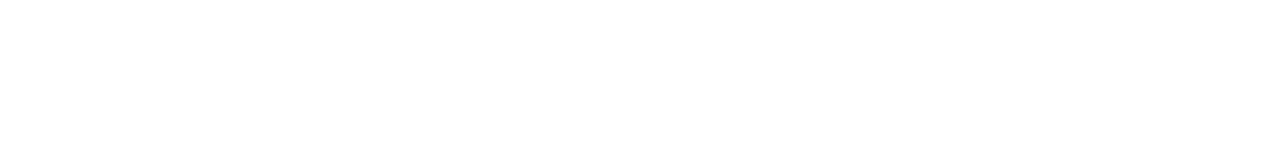
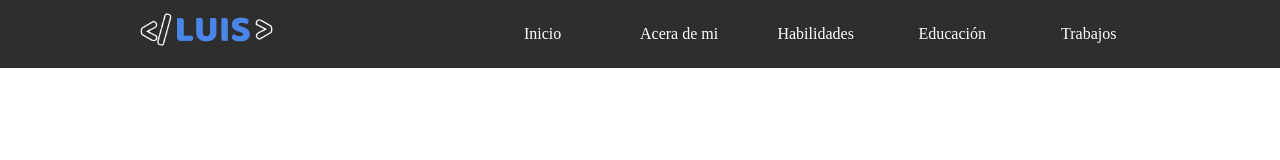
Before and after one commit to Luichidev/porfolio-vanilla, a website: page index.html in a window 1280 px wide. Drawn offline with Linux system fonts and the light colour scheme.

Commit message:
feat(root): Add navbar style, JavaScript and html

```diff
--- /dev/null
+++ b/css/style.css
@@ -0,0 +1,202 @@
+@font-face {
+  font-family: 'lobster';
+  font-display: auto;
+  src: url('/assets/fonts/Lobster/Lobster-Regular.ttf');
+}
+
+html {
+  --mc: #1453b2;
+  --tc: #616261;
+  --sc: #2e2e2e;
+}
+
+body {
+  margin: 0;
+  padding: 0;
+  box-sizing: border-box;
+}
+
+/****** - ESTILOS GENERALES - *****/
+a {
+  color: inherit;
+  text-decoration: none;
+}
+
+button {
+  padding: 10px;
+  border-radius: 5px;
+  outline: 0;
+  cursor: pointer;
+}
+
+.btn {
+  color: #fff;
+  background-color: var(--mc);
+  border: solid 1px var(--mc);
+  box-shadow: 2px 2px 2px #000;
+  text-transform: uppercase;
+}
+
+.flex__container {
+  display: flex;
+  flex-wrap: wrap;
+}
+
+.flex__1 {
+  flex: 1;
+}
+.flex__2 {
+  flex: 2;
+}
+.flex__3 {
+  flex: 3;
+}
+.flex__4 {
+  flex: 4;
+}
+.flex__5 {
+  flex: 5;
+}
+
+.active {
+  background-color: var(--mc);
+  border-radius: 5px;
+}
+
+.container {
+  max-width: 1200px;
+  width: 320px;
+  margin: 0 auto;
+}
+
+.main__title {
+  font-family: 'lobster', Arial, Helvetica, sans-serif;
+  text-shadow: 3px 3px 5px var(--mc);
+  font-size: 2.5rem;
+}
+
+.sub__title {
+  font-size: 1.1em;
+  text-shadow: 3px 3px 3px #000;
+}
+/****** - FIN ESTILOS GENERALES - *****/
+
+/****** - ESTILO DEL NAVBAR - *****/
+.show {
+  height: 250px;
+}
+
+.logo img {
+  width: 40%;
+}
+
+nav {
+  background-color: var(--sc);
+  padding: 10px;
+  position: sticky;
+  top: 0;
+  width: 100%;
+  z-index: 2000;
+}
+
+ul {
+  background-color: var(--sc);
+  height: 0;
+  left: 0;
+  list-style: none;
+  margin: 0;
+  overflow: hidden;
+  padding: 0;
+  position: absolute;
+  text-align: center;
+  top: 50px;
+  transition: height 0.3s linear;
+  width: 100%;
+}
+
+ul > li {
+  display: block;
+  padding: 15px;
+  color: #fff;
+  text-decoration: none;
+}
+
+ul > li:hover,
+.select {
+  background-color: var(--mc);
+  border-radius: 5px;
+}
+
+#burger {
+  width: 2rem;
+  height: 2rem;
+}
+
+#burger div {
+  width: 2rem;
+  height: 0.3rem;
+  background-color: #fff;
+  margin: 5px 0 0;
+}
+
+@media screen and (min-width: 400px) {
+  ul {
+    top: 60px;
+  }
+
+  .container {
+    width: 390px;
+  }
+}
+
+@media screen and (min-width: 768px) {
+  ul {
+    top: 95px;
+  }
+
+  .container {
+    width: 700px;
+  }
+
+  #burger div {
+    margin: 7px 0 0;
+  }
+}
+
+@media screen and (min-width: 1024px) {
+  .container {
+    width: 1024px;
+  }
+
+  nav {
+    padding: 10px;
+    margin-top: 0;
+  }
+
+  span {
+    display: none;
+  }
+
+  ul {
+    display: flex;
+    height: auto;
+    position: static;
+    width: auto;
+  }
+
+  ul > li {
+    width: 200px;
+    margin-right: 10px;
+  }
+
+  ul > li > a {
+    display: block;
+    width: 100%;
+    height: 100%;
+  }
+
+  #burger {
+    display: none;
+  }
+}
+/****** - FIN ESTILO DEL NAVBAR - *****/
--- a/index.html
+++ b/index.html
@@ -3,7 +3,7 @@
 
 <head>
   <meta charset="UTF-8" />
-  <link rel="icon" type="image/icon" href="favicon.ico" />
+  <link rel="icon" type="image/icon" href="/favicon.ico" />
   <meta name="viewport" content="width=device-width, initial-scale=1.0" />
   <title>Luis Alberto | Porfolio WEB</title>
   <meta property="og:site_name" content="Portafolio WEB Luis" />
@@ -13,11 +13,45 @@
   <meta property="og:image" content="assets/img/og-image.jpg" />
   <meta property="og:description"
     content="Hola, Soy Luis Alberto, Bienvenid@s a mi porfolio WEB, aquí encontrarás información acerca de mi y mis proyectos; ¡Te invito a verla! :D" />
+  <link rel="stylesheet" href="css/style.css">
+  <script defer src="js/main.js"></script>
 </head>
 
 <body>
-  <div id="app"></div>
-  <script type="module" src="/main.js"></script>
+  <nav>
+    <div class="flex__container container">
+      <div class="logo flex__2">
+        <img src="/assets/img/logoluis.png" alt="Logo porfolio Luis" />
+      </div>
+      <div id="burger">
+        <div></div>
+        <div></div>
+        <div></div>
+      </div>
+      <ul id="navbar" class="flex__4">
+        <li>
+          <a href="/">Inicio</a>
+        </li>
+        <li>
+          <a href="/acerca">Acera de mi</a>
+        </li>
+        <li>
+          <a href="/habilidades">Habilidades</a>
+        </li>
+        <li>
+          <a href="/educacion">Educación</a>
+        </li>
+        <li>
+          <a href="/trabajos">Trabajos</a>
+        </li>
+      </ul>
+    </div>
+  </nav>
+  <main>
+    <section>
+
+    </section>
+  </main>
 </body>
 
 </html>
--- /dev/null
+++ b/js/main.js
@@ -0,0 +1,5 @@
+const burger = document.querySelector('#burger')
+
+burger.onclick = () => {
+  navbar.classList.toggle('show')
+}
```
